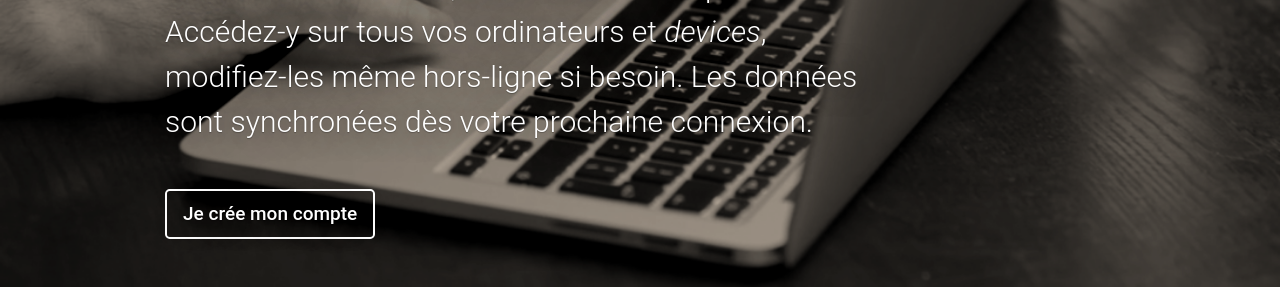
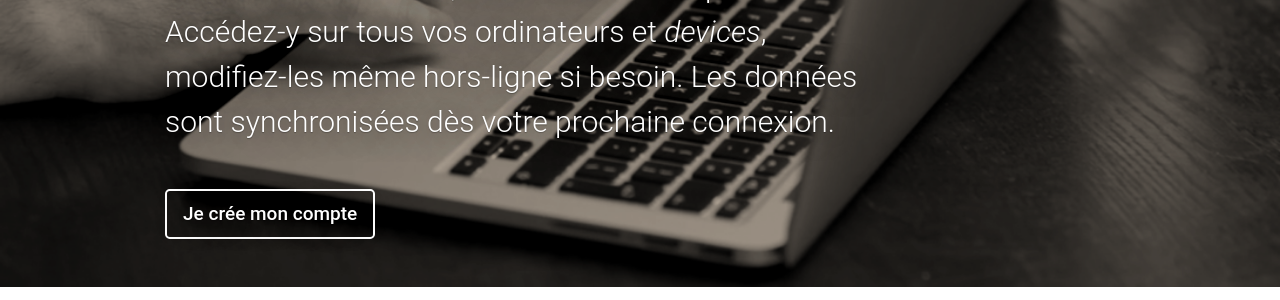
Before and after one commit to medusal/medusal.github.io, a Jekyll site: the page built from _pages/home.html, in a window 1280 px wide and 900 px high. Shown: the part 442-742 px from the top of the window. Built offline with Jekyll 4.4.1, drawn with Linux system fonts in a browser that asks for light colours.

Commit message:
Update from Forestry.io - _pages/home.html

```diff
--- a/_pages/home.html
+++ b/_pages/home.html
@@ -1,4 +1,5 @@
 ---
+title: ''
 layout: home
 permalink: "/"
 ---
@@ -9,7 +10,7 @@ permalink: "/"
       <div class="container-fluid">
         <div class="logo"><span class="logo-green">med</span><span class="logo-blue">usal</span></div>
         <h1>Prenez&nbsp;en&nbsp;charge vos&nbsp;patients&nbsp;en&nbsp;ligne</h1>
-        <p>Commencez en quelques clics, sans carte bleue. Créez, consultez et gardez vos dossiers patients sur nos serveurs sécurisé, sans limite de temps. Accédez-y sur tous vos ordinateurs et <i>devices</i>, modifiez-les même hors-ligne si besoin. Les données sont synchronées dès votre prochaine connexion.</p>
+        <p>Commencez en quelques clics, sans carte bleue. Créez, consultez et gardez vos dossiers patients sur nos serveurs sécurisé, sans limite de temps. Accédez-y sur tous vos ordinateurs et <i>devices</i>, modifiez-les même hors-ligne si besoin. Les données sont synchronisées dès votre prochaine connexion.</p>
         <a href="/about" class="btn btn-outline-white btn-lg">Je crée mon compte</a>
       </div>
     </div>
@@ -24,22 +25,22 @@ permalink: "/"
     </p>
     <div class="row">
       <div class="col-xs-12 col-md-3 col-sm-6">
-        <img src="css/img/home/cloud-connected.svg" height="60px" />
+        <img src="{{ site.baseurl }}/css/img/home/cloud-connected.svg" height="60px" />
         <h3>100% mobilité</h3>
         <p>Etre indépendant des problèmes réseaux : disponibilité des données en ligne ou hors-ligne assurée à 100% le tout automatiquement</p>
       </div>
       <div class="col-xs-12 col-md-3 col-sm-6">
-        <img src="css/img/home/community.svg" height="60px" />
+        <img src="{{ site.baseurl }}/css/img/home/community.svg" height="60px" />
         <h3>Communauté santé</h3>
         <p>L'union fait la force : créez et accédez à votre cercle de confrères autour des parcours de soins des patients</p>
       </div>
       <div class="col-xs-12 col-md-3 col-sm-6">
-        <img src="css/img/home/e-health.svg" height="60px" />
+        <img src="{{ site.baseurl }}/css/img/home/e-health.svg" height="60px" />
         <h3>E-santé</h3>
         <p>A la pointe de la technologie : DMP, MSSanté, dispositifs médicaux, objets connectés : suivez vos patients en toute simplicité</p>
       </div>
       <div class="col-xs-12 col-md-3 col-sm-6">
-        <img src="css/img/home/secure.svg" height="60px" />
+        <img src="{{ site.baseurl }}/css/img/home/secure.svg" height="60px" />
         <h3>100% sécurisé</h3>
         <p>La sécurité des données avant tout : base de donnée labélisée HDS, conformité aux dernières réglementations CNIL</p>
       </div>
@@ -51,7 +52,7 @@ permalink: "/"
     <div class="container-fluid learn-git">
       <div class="row">
         <div class="col-xs-12 col-md-5">
-          <img src="css/img/home/central-medusal-fr-transp.svg" alt="" style="width:100%">
+          <img src="{{ site.baseurl }}/css/img/home/central-medusal-fr-transp.svg" alt="" style="width:100%">
         </div>
         <div class="col-xs-12 col-md-7">
           <h2 class="display-heading-2">Learn the basics of Git in 15 minutes</h2>
@@ -79,7 +80,7 @@ permalink: "/"
           </p>
         </div>
         <div class="col-xs-12 col-md-5">
-          <img src="css/img/home/central-medusal-fr-transp.svg" alt="" style="width:100%">
+          <img src="{{ site.baseurl }}/css/img/home/central-medusal-fr-transp.svg" alt="" style="width:100%">
 
         </div>
       </div>
```
